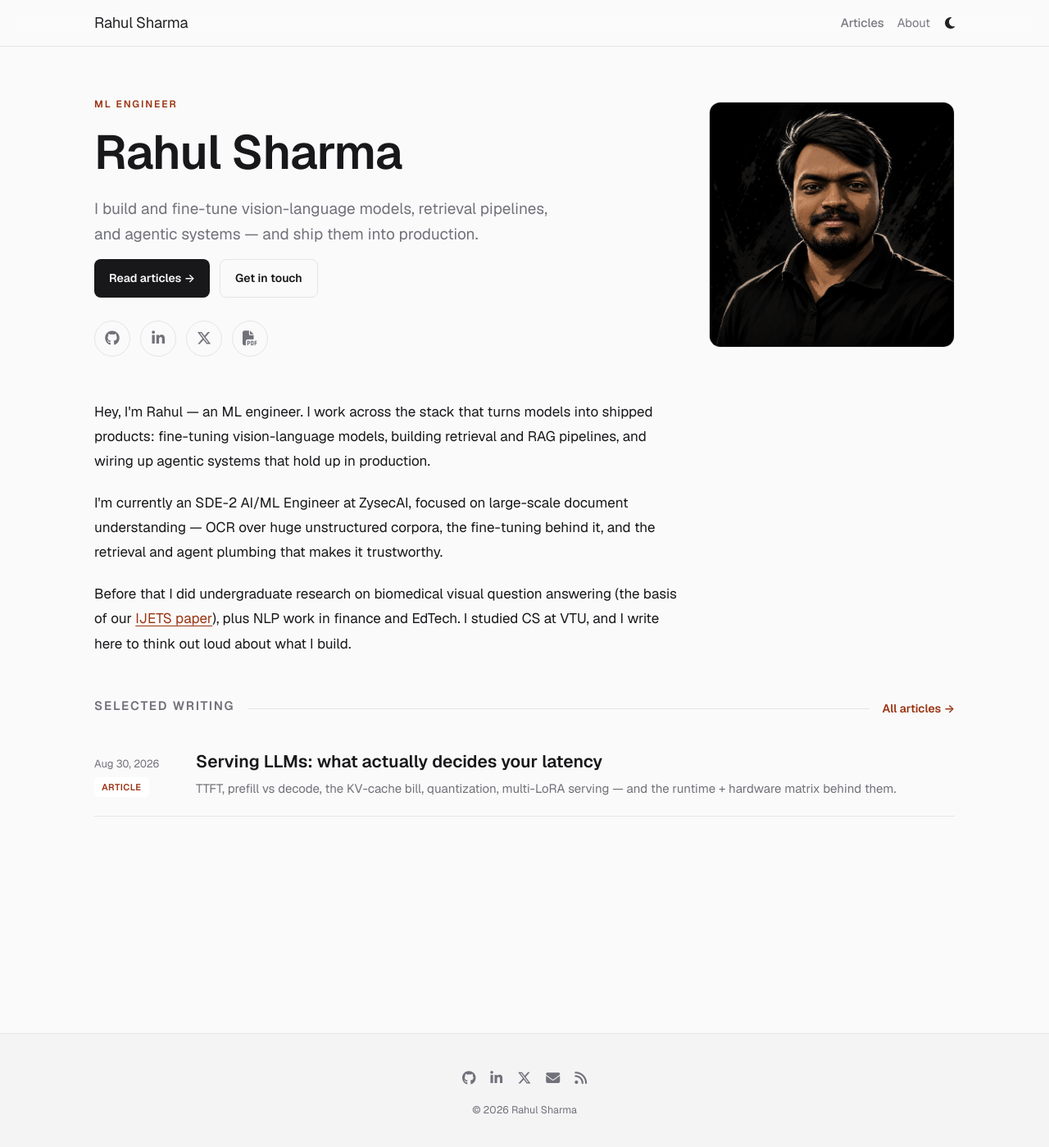
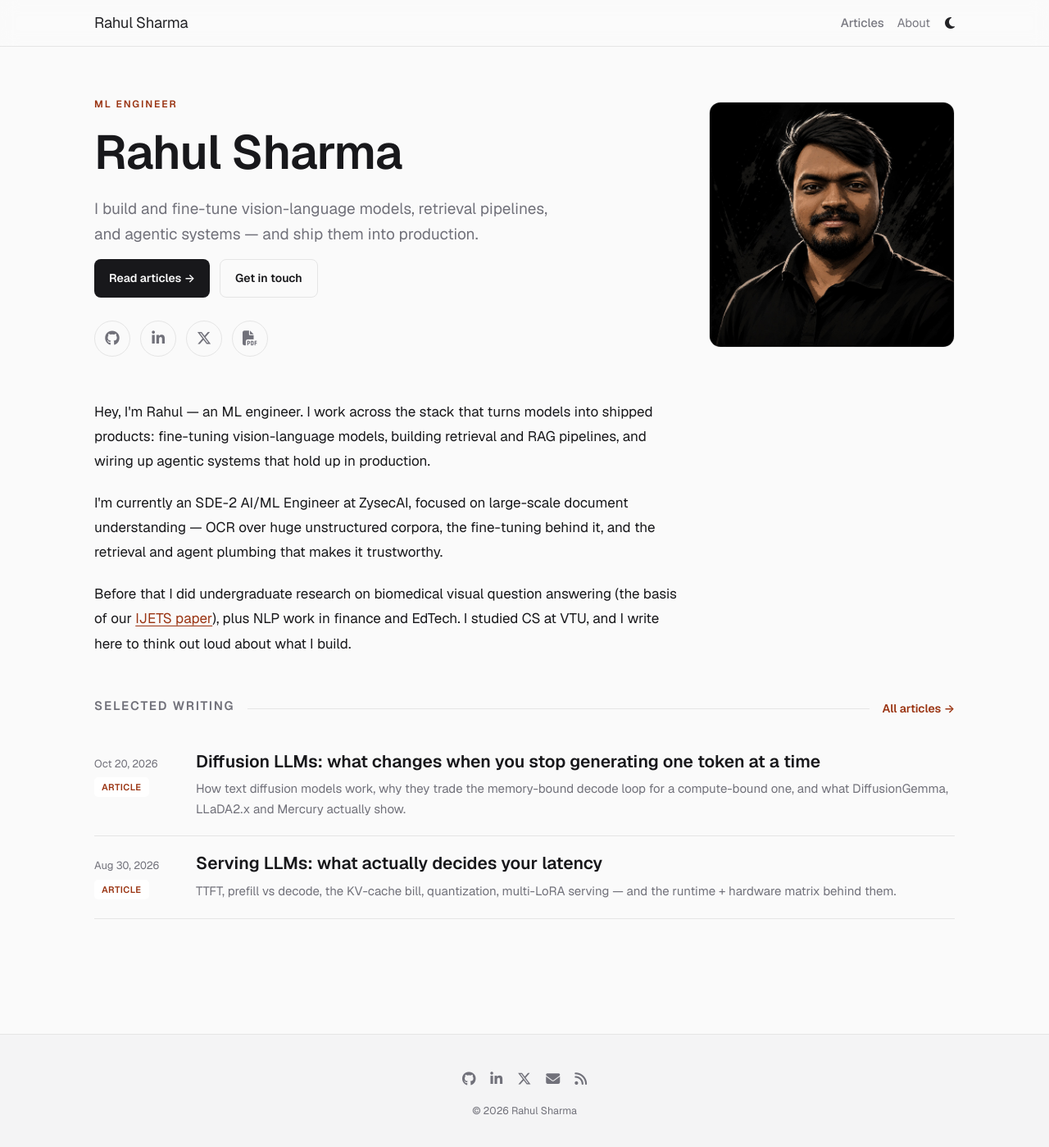
Before and after one commit to rahulsharmavishwakarma/rahulsharmavishwakarma.github.io, a Jekyll site: the page built from _pages/about.md, in a window 1280 px wide and 1400 px high. Shown: the whole window at 82% size. Built offline with Jekyll 4.4.1, drawn with Linux system fonts in a browser that asks for light colours; nearby versions of some CDN libraries; comment, search, counter and statistics services are not loaded; a style sheet for code colours, icons or effects is not loaded.

Commit message:
Add diffusion LLMs article to About page selected writing

```diff
--- a/_data/content.yml
+++ b/_data/content.yml
@@ -27,6 +27,11 @@ about:
 # Curated highlights shown on the About page.
 # `type` styles the pill: Essay | Paper | Note | Talk
 selected_writing:
+  - title: "Diffusion LLMs: what changes when you stop generating one token at a time"
+    url: "/blog/2026/diffusion-llms/"
+    date: "2026-10-20"
+    type: "Article"
+    desc: "How text diffusion models work, why they trade the memory-bound decode loop for a compute-bound one, and what DiffusionGemma, LLaDA2.x and Mercury actually show."
   - title: "Serving LLMs: what actually decides your latency"
     url: "/blog/2026/serving-llms-in-production/"
     date: "2026-08-30"
```
